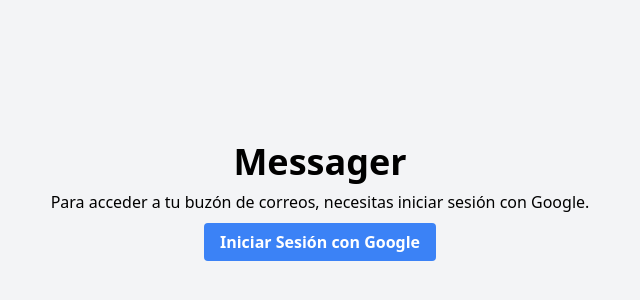
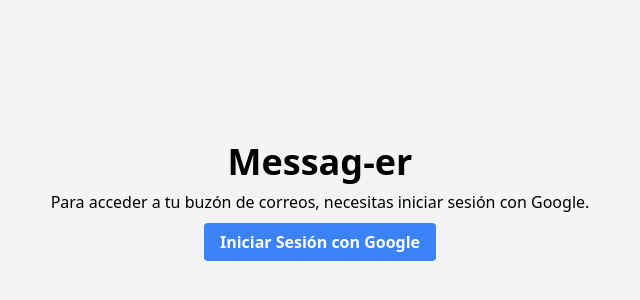
Before and after one commit to nickokss/cliente_mensajeria, a website: page public/index.html in a window 1280 px wide. Shown: the part 202-502 px from the top of the page, 320-960 px from the left. Drawn offline with Linux system fonts and the light colour scheme.

Commit message:
Cambios en texto

```diff
--- a/public/index.html
+++ b/public/index.html
@@ -2,12 +2,12 @@
 <html lang="es">
 <head>
     <meta charset="UTF-8">
-    <title>Messager</title>
+    <title>Messag-er</title>
     <link href="css/styles.css" rel="stylesheet">
 </head>
 <body class="bg-gray-100 flex items-center justify-center h-screen">
     <div class="text-center">
-        <h1 class="text-4xl font-bold mb-2">Messager</h1>
+        <h1 class="text-4xl font-bold mb-2">Messag-er</h1>
         <p class="mb-4">Para acceder a tu buzón de correos, necesitas iniciar sesión con Google.</p>
         <a href="/auth/google" class="bg-blue-500 hover:bg-blue-700 text-white font-bold py-2 px-4 rounded">
             Iniciar Sesión con Google
```
Also changed, not shown: public/buzon.html (+1 -1 lines).
